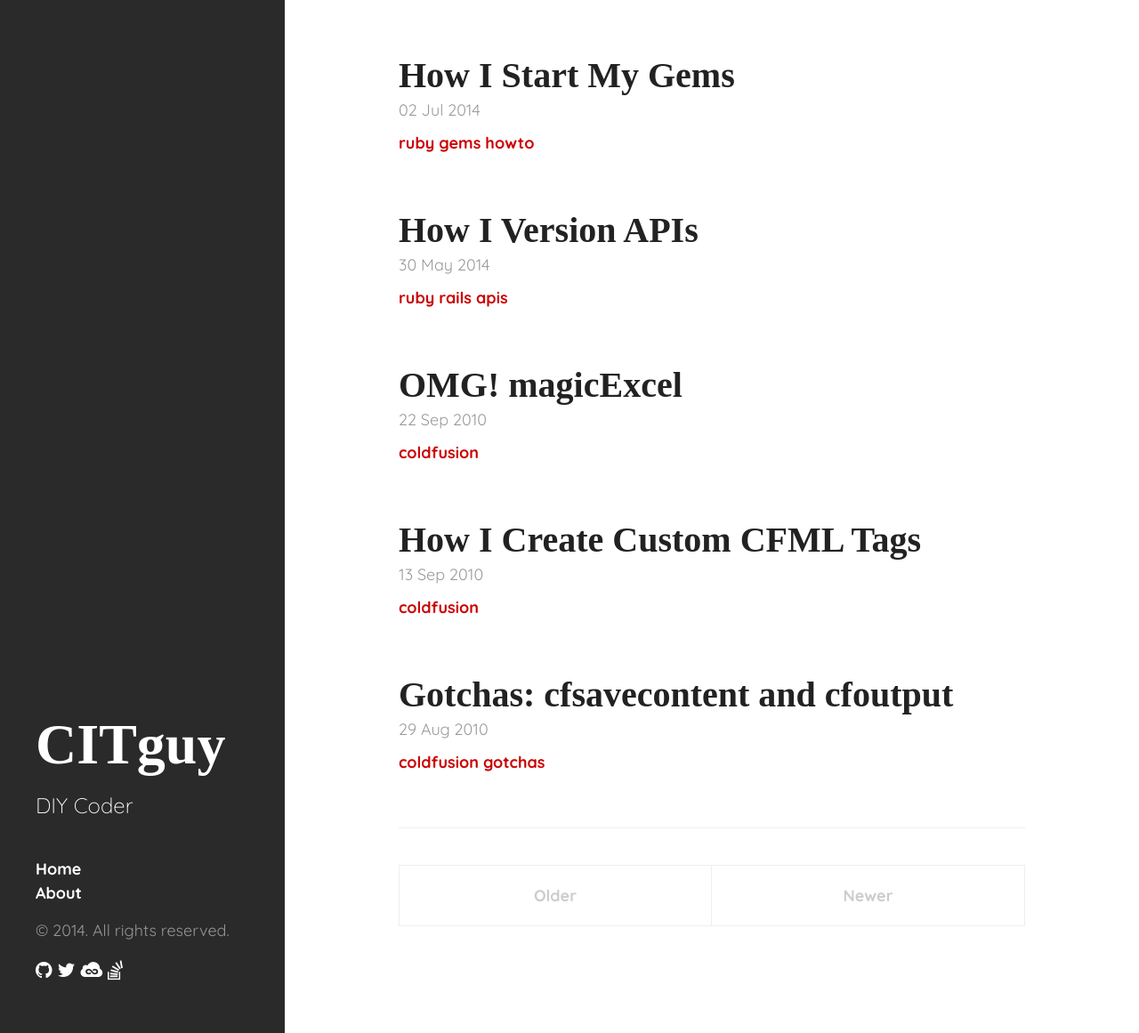
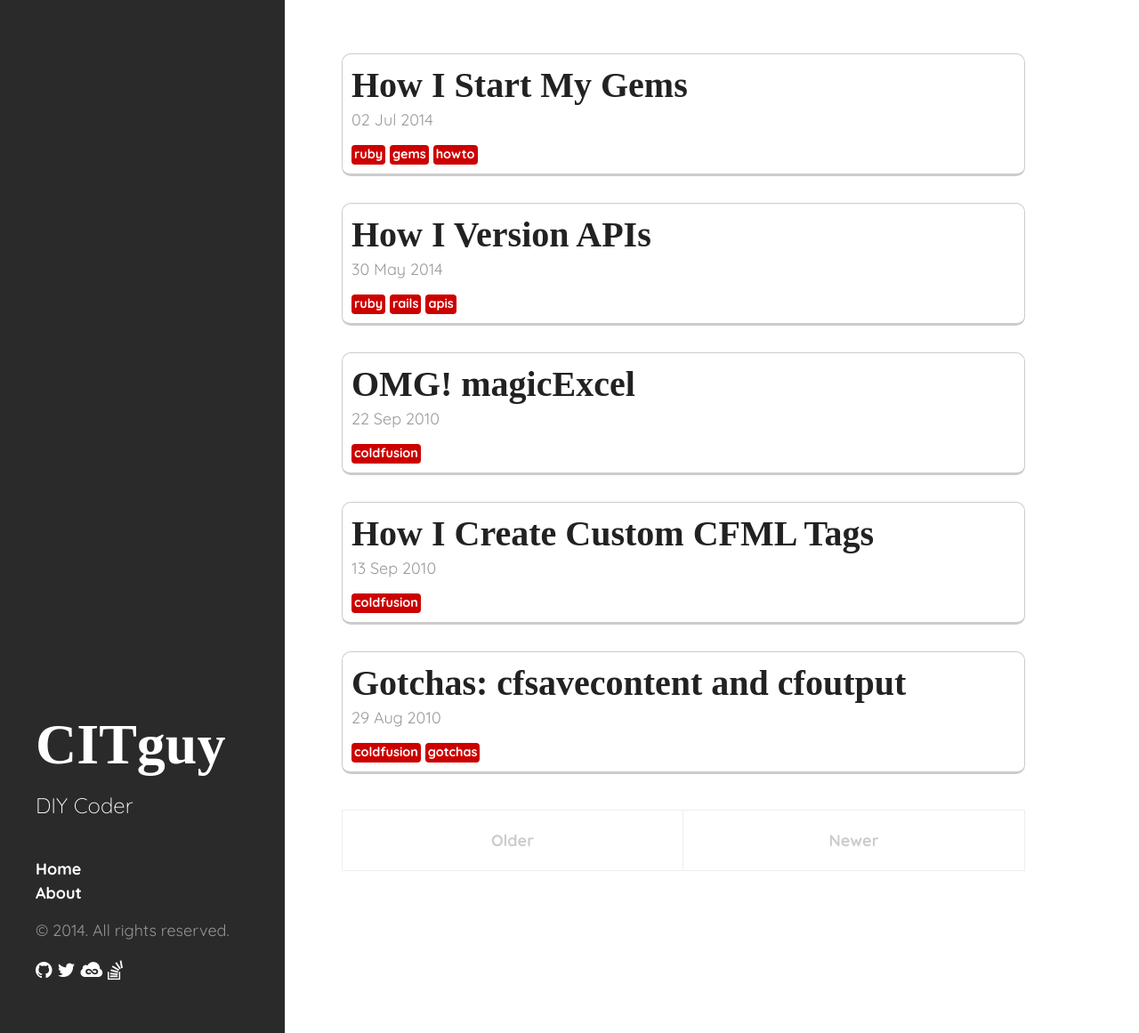
Before and after one commit to CITguy/CITguy.github.io, a Jekyll site: the page built from index.html, in a window 1280 px wide and 1161 px high. Shown: the whole window at 89% size. Built offline with Jekyll 4.4.1, drawn with Linux system fonts in a browser that asks for light colours; some web fonts are replaced; the list of posts is cut into pages by our own code.

Commit message:
tweaks to interface

```diff
--- a/index.html
+++ b/index.html
@@ -9,15 +9,13 @@ layout: default
       <span class="post-date">{{ post.date | date_to_string }}</span>
       <span class="post-tags">
         {% for tag in post.tags %}
-          <span class="post-tag">{{tag}}</a>
+          <span class="post-tag">{{tag}}</span>
         {% endfor %}
       </span>
-      <!--{{ post.content }}-->
     </div>
   {% endfor %}
 </div>
 
-<hr />
 <!-- pagination links -->
 <div class="pagination">
   {% if paginator.next_page %}
--- a/public/css/overrides.css
+++ b/public/css/overrides.css
@@ -38,8 +38,36 @@ a.fa:hover {
   color: #0f0;
 }
 
-.post-tags {}
+.content, body {
+  background-color: #fff;
+}
+.container {
+  width: 60%;
+  margin-left: 30%;
+  margin-right: 10%;
+}
+.post {
+  border-color: #ccc;
+  border-style: solid;
+  border-width: 1px 1px 3px 1px;
+  border-radius: 10px;
+  padding: 10px;
+  margin-bottom: 20px;
+  background-color: #fff;
+}
+@media (min-width: 990px) {
+  .post {
+    margin-bottom: 30px;
+  }
+}
+.post-tags {
+}
 .post-tags .post-tag {
-  color: #c00;
   font-weight: bold;
+  background-color: #c00;
+  color: #fff;
+  padding: 0px 3px;
+  border-radius: 4px;
+  display: inline-block;
+  font-size: 0.8em;
 }
```
Also changed, not shown: _layouts/post.html (+11 -0 lines).
